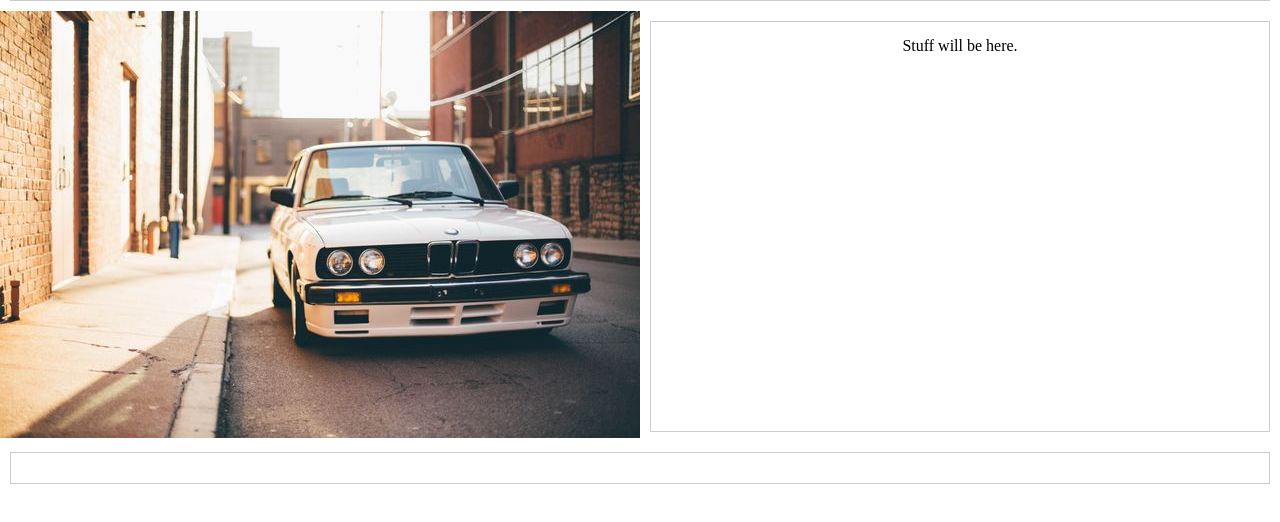
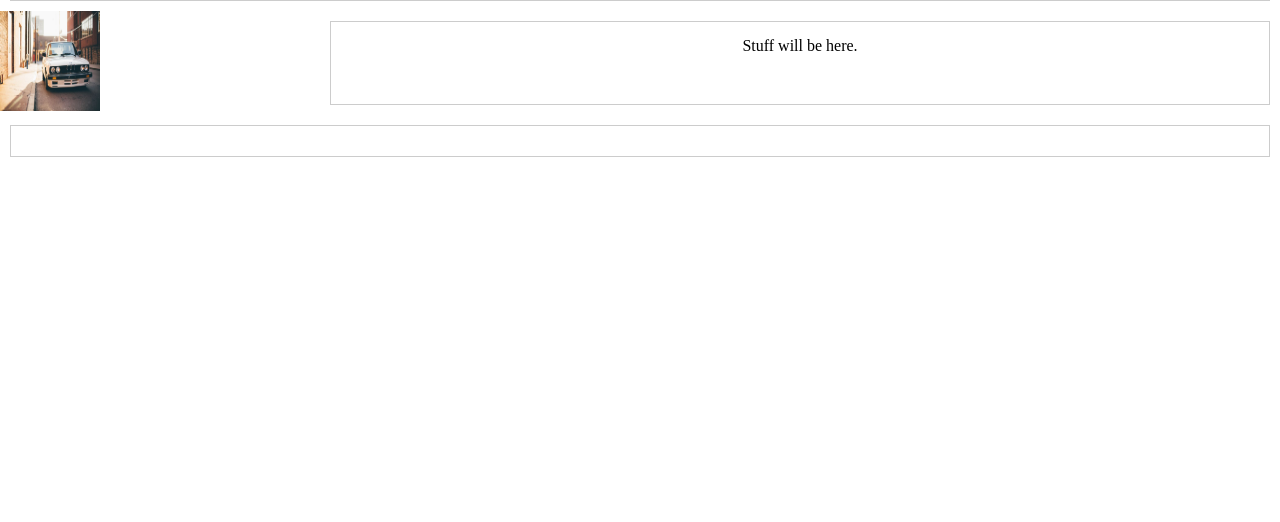
Before and after one commit to AlexTS12/AlexTS12.github.io, a plain HTML site: page vehicleSearch.html in a window 1280 px wide. Shown: the part 124-646 px from the top of the page. Drawn offline with Linux system fonts and the light colour scheme.

Commit message:
image smaller

```diff
--- a/vehicleSearch.html
+++ b/vehicleSearch.html
@@ -22,7 +22,7 @@
         <p>Stuff will be here.</p>
     </main>
     <aside class="sidebar"> <!-- Changed sidebar to aside for semantic correctness -->
-        <img src="BMW.jpg" alt="Sidebar Image"> <!-- Add your image path here -->
+        <img src="BMW.jpg" alt="Sidebar Image" width="100" height="100"> <!-- Add your image path here -->
     </aside>
 
     <footer>
```
